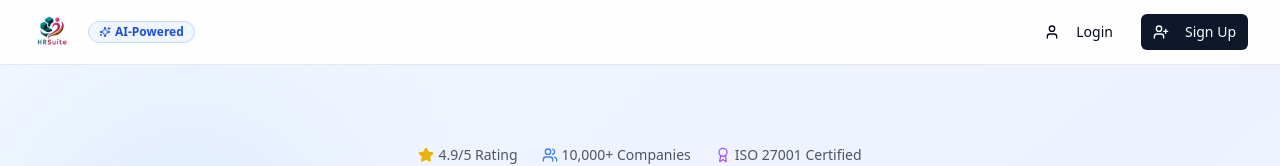
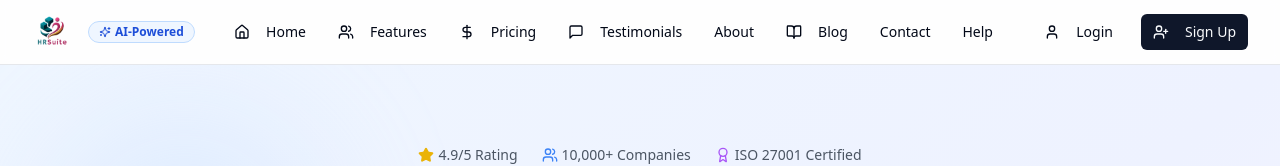
Before and after one commit to Dev-dattaGola/ai-hr-glow-66, a React (Vite) app: page / in a window 1280 px wide. Shown: the top 166 px of the page. Built offline with nearby package versions, Linux system fonts and the light colour scheme; no server answers; the database is empty.

Commit message:
Add header buttons
Added new buttons to the Home page header to align with the page's details. This includes adding buttons for "About", "Contact", "Help", "Blog", and "Careers" to the `HomeNavbar` component.

```diff
--- a/src/components/home/HomeNavbar.tsx
+++ b/src/components/home/HomeNavbar.tsx
@@ -1,5 +1,5 @@
 
-import { Bell, Settings, LogOut, Sparkles, LayoutDashboard, User, UserPlus } from 'lucide-react';
+import { Bell, Settings, LogOut, Sparkles, LayoutDashboard, User, UserPlus, Home, Users, DollarSign, MessageSquare, BookOpen } from 'lucide-react';
 import { Button } from '@/components/ui/button';
 import { Badge } from '@/components/ui/badge';
 import { Avatar, AvatarFallback, AvatarImage } from '@/components/ui/avatar';
@@ -49,6 +49,33 @@ export const HomeNavbar = ({ profile, onSignOut, isAuthenticated = false }: Home
     navigate('/auth');
   };
 
+  const scrollToSection = (sectionId: string) => {
+    const element = document.getElementById(sectionId);
+    if (element) {
+      element.scrollIntoView({ behavior: 'smooth' });
+    }
+  };
+
+  const handleHome = () => {
+    window.scrollTo({ top: 0, behavior: 'smooth' });
+  };
+
+  const handleAbout = () => {
+    navigate('/about');
+  };
+
+  const handleContact = () => {
+    navigate('/contact');
+  };
+
+  const handleHelp = () => {
+    navigate('/help');
+  };
+
+  const handleBlog = () => {
+    navigate('/blog');
+  };
+
   return (
     <header className="bg-white/80 backdrop-blur-sm border-b border-gray-200 sticky top-0 z-50">
       <div className="max-w-7xl mx-auto px-4 sm:px-6 lg:px-8">
@@ -57,13 +84,47 @@ export const HomeNavbar = ({ profile, onSignOut, isAuthenticated = false }: Home
             <img
               src="/lovable-uploads/cdd359c8-6f37-4349-a589-639c51d7f17d.png"
               alt="HR Suite Logo"
-              className="h-10 w-auto"
+              className="h-10 w-auto cursor-pointer"
+              onClick={handleHome}
             />
             <Badge variant="outline" className="bg-blue-50 text-blue-700 border-blue-200">
               <Sparkles className="w-3 h-3 mr-1" />
               AI-Powered
             </Badge>
           </div>
+
+          {/* Navigation Menu */}
+          <nav className="hidden md:flex items-center space-x-2">
+            <Button variant="ghost" size="sm" onClick={handleHome}>
+              <Home className="w-4 h-4 mr-2" />
+              Home
+            </Button>
+            <Button variant="ghost" size="sm" onClick={() => scrollToSection('features')}>
+              <Users className="w-4 h-4 mr-2" />
+              Features
+            </Button>
+            <Button variant="ghost" size="sm" onClick={() => scrollToSection('pricing')}>
+              <DollarSign className="w-4 h-4 mr-2" />
+              Pricing
+            </Button>
+            <Button variant="ghost" size="sm" onClick={() => scrollToSection('testimonials')}>
+              <MessageSquare className="w-4 h-4 mr-2" />
+              Testimonials
+            </Button>
+            <Button variant="ghost" size="sm" onClick={handleAbout}>
+              About
+            </Button>
+            <Button variant="ghost" size="sm" onClick={handleBlog}>
+              <BookOpen className="w-4 h-4 mr-2" />
+              Blog
+            </Button>
+            <Button variant="ghost" size="sm" onClick={handleContact}>
+              Contact
+            </Button>
+            <Button variant="ghost" size="sm" onClick={handleHelp}>
+              Help
+            </Button>
+          </nav>
 
           <div className="flex items-center space-x-4">
             {isAuthenticated ? (
@@ -86,7 +147,7 @@ export const HomeNavbar = ({ profile, onSignOut, isAuthenticated = false }: Home
                       {profile?.first_name?.[0]}{profile?.last_name?.[0]}
                     </AvatarFallback>
                   </Avatar>
-                  <div className="hidden md:block text-sm">
+                  <div className="hidden lg:block text-sm">
                     <p className="font-medium text-gray-900">
                       {profile?.first_name} {profile?.last_name}
                     </p>
```
